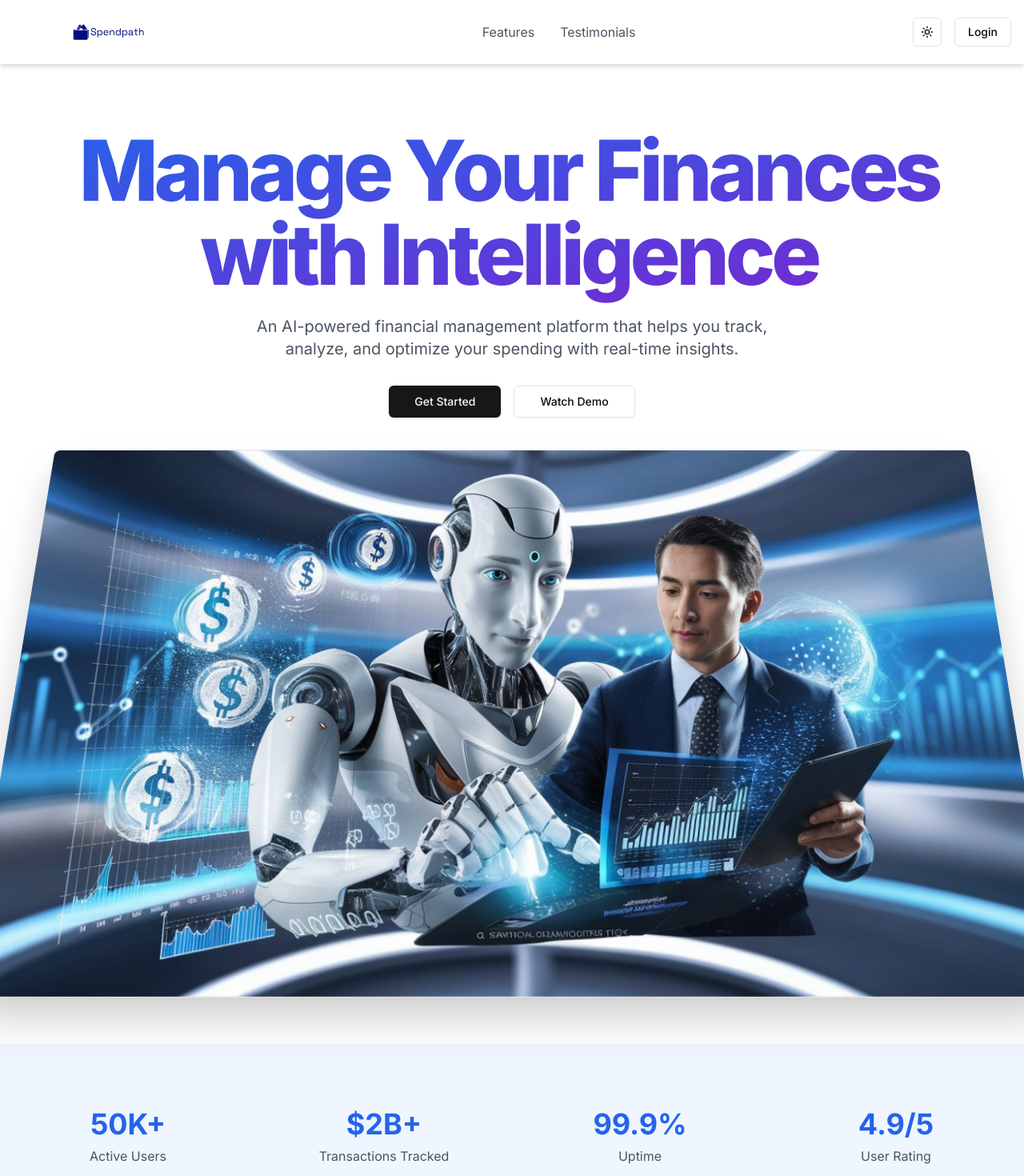
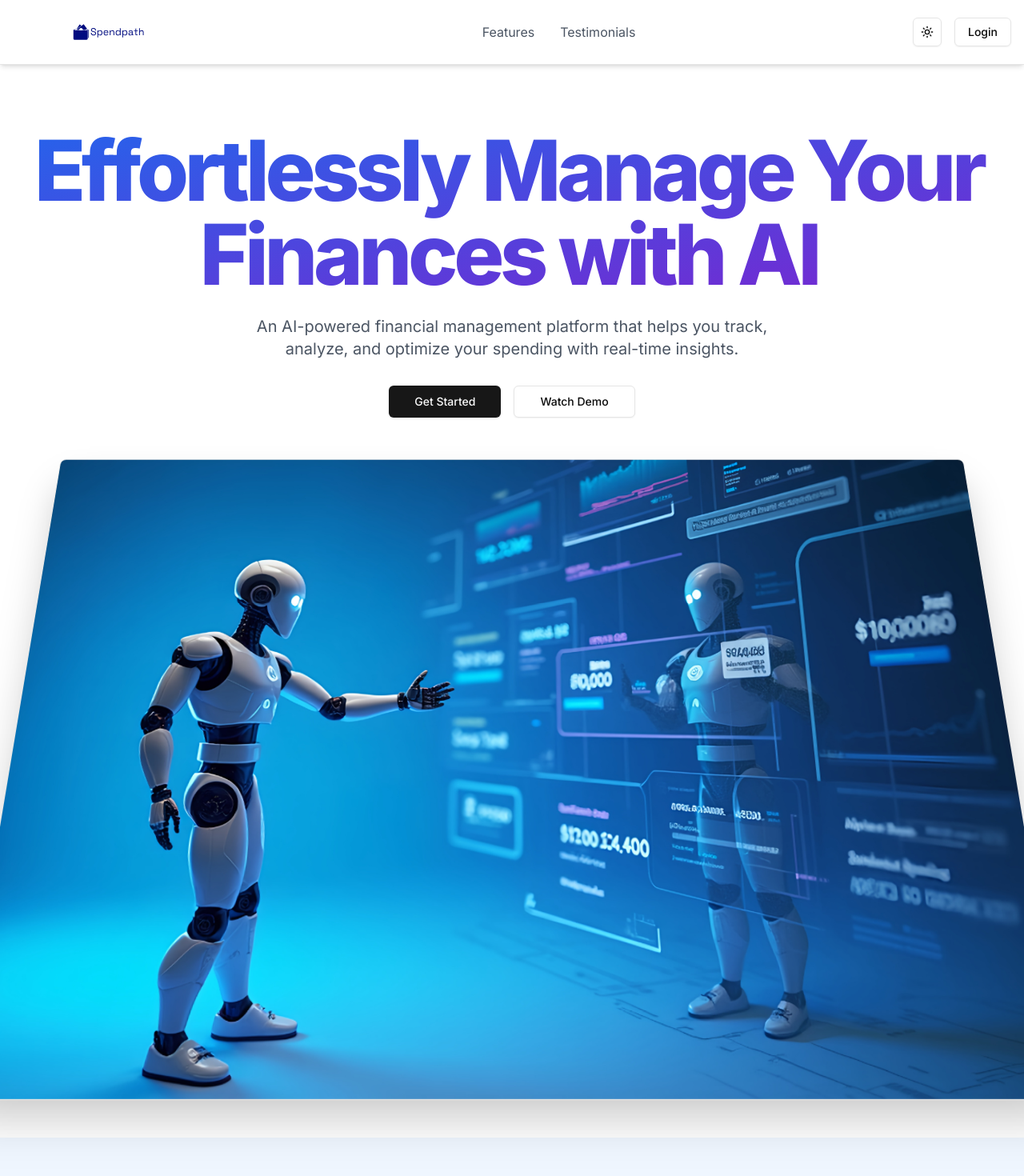
Before and after one commit to mohitsingh4716/SpendPath, a Next.js app: page / in a window 1280 px wide. Shown: the top 1470 px of the page at 80% size. Built offline with nearby package versions, Linux system fonts and the light colour scheme; no server answers.

Commit message:
LandingPageUpdate

```diff
--- a/app/layout.js
+++ b/app/layout.js
@@ -35,7 +35,7 @@ export default function RootLayout({ children }) {
         {/* Footer */}
         <footer className=" py-12 border-t-2">
            <div className="container mx-auto px-4 text-center text-gray-600 flex justify-evenly ">
-            <p>© 2024 Welth. All rights reserved.</p>
+            <p>© 2024 SpendPath. All rights reserved.</p>
             <p>Made with 💖  By Mohit</p>
            </div>
         </footer>
--- a/app/page.js
+++ b/app/page.js
@@ -51,7 +51,7 @@ export default function Home() {
      <section className="py-20 bg-blue-50  dark:bg-white/55">
       <div className="container mx-auto px-4">
         <h2 className="text-center text-3xl font-bold dark:text-black">How It Works</h2>
-        <div className="grid grid-cols-3 gap-10">
+        <div className="grid grid-cols-1 md:grid-cols-3 gap-10">
           {
             howItWorksData.map((data, index)=>(
               <div key={index} className="p-6 space-y-4 text-center">
@@ -71,7 +71,7 @@ export default function Home() {
      <section id="testimonials" className="py-20">
         <div className="container mx-auto px-4">
           <h2 className="text-center text-3xl font-bold">What Our Users Say</h2>
-          <div className="grid grid-cols-3 md:grid-cols-3 gap-8 pt-8">
+          <div className="grid grid-cols-1 md:grid-cols-3 gap-8 pt-8">
              {
                 testimonialsData.map((data, index)=>{
                   return (
--- a/components/hero.jsx
+++ b/components/hero.jsx
@@ -35,8 +35,7 @@ const HeroSection = () => {
     <div className='pb-20 px-4'>
         <div className='container mx-auto text-center'>
             <h1 className='text-5xl md:text-8xl lg:text-[105px] gradient-title pb-6'>
-            Manage Your Finances <br/>
-            with Intelligence
+            Effortlessly Manage Your <br/> Finances with AI
             </h1>
             <p className='text-xl text-gray-600 mb-8 max-w-2xl mx-auto'>
             An AI-powered financial management platform that helps you track, analyze, and optimize your spending with real-time insights.
@@ -59,7 +58,7 @@ const HeroSection = () => {
             <div className='hero-image-wrapper'>
                 <div ref={imgRef} className='hero-image'>
                     <Image
-                      src="/banner.jpeg"
+                      src="/open.jpeg"
                       width={1280}
                       height={720}
                       alt='Dashboard preview'
```
Also changed, not shown: public/banner.jpeg (deleted), public/open.jpeg (added).
